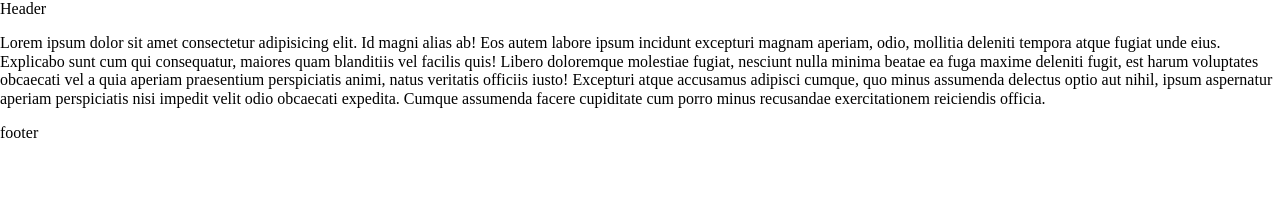
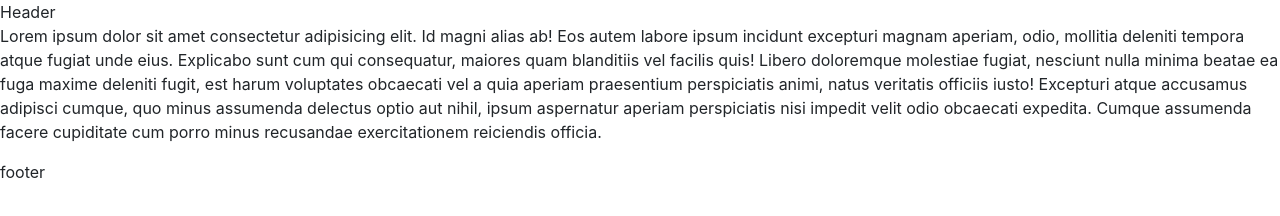
Before and after one commit to aleks-front/start-kit, a website: page src/index.pug in a window 1280 px wide. Drawn offline with nearby package versions, Linux system fonts and the light colour scheme; files that its build step writes are made by us from their sources.

Commit message:
add bootstrap help style

```diff
--- a/package.json
+++ b/package.json
@@ -23,9 +23,11 @@
     "gulp-sourcemaps": "^2.6.5",
     "postcss-flexbugs-fixes": "^4.1.0",
     "postcss-inline-svg": "^4.1.0",
+    "postcss-normalize": "^8.0.1",
     "rimraf": "^3.0.0"
   },
   "dependencies": {
     "bootstrap": "^4.4.1"
-  }
+  },
+  "browserslist": "last 2 versions"
 }
--- a/src/common/scss/main.scss
+++ b/src/common/scss/main.scss
@@ -1,3 +1,11 @@
+// bootstap function, reboot and mixins
+@import "node_modules/bootstrap/scss/functions";
+@import "node_modules/bootstrap/scss/variables";
+@import "node_modules/bootstrap/scss/mixins";
+@import "node_modules/bootstrap/scss/root";
+@import "node_modules/bootstrap/scss/reboot";
+
+@import 'vars';
 @import 'mixins/theme';
 
 // components
```
Also changed, not shown: gulpfile.js (+5 -2 lines), 2 other files.
